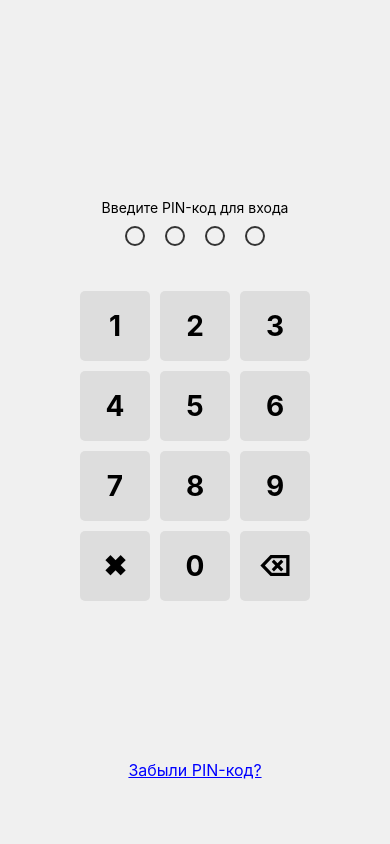
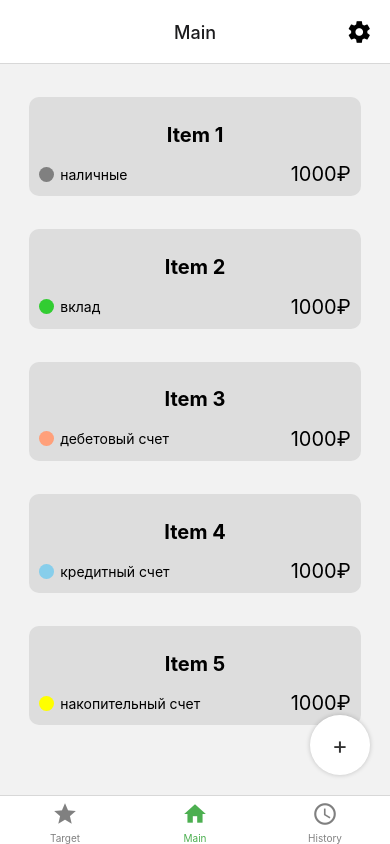
Before and after one commit to voronov-nikita/MyBanker, a React Native app: screen / in a window 390 px wide. Built offline with nearby package versions, Linux system fonts and the light colour scheme.

Commit message:
delete pages: pincode, fogotpassword and change password; update logic database: simply; fixing create button; update config file

```diff
--- a/App.js
+++ b/App.js
@@ -8,15 +8,9 @@ import React from "react";
 
 // импорт отдельных модулей - страниц
 import { HomeScreen } from "./src/pages/HomePage";
-import { AuthScreen } from "./src/pages/AuthPage";
 import { SettingsScreen } from "./src/pages/SettingsPage";
-import { ChangePinScreen } from "./src/pages/ChangePinPage";
 import { AddNewBankScreen } from "./src/pages/AddNewBankPage";
 import { AddNewTargetScreen } from "./src/pages/AddNewTargetPage";
-import { ForgotPasswordScreen } from "./src/pages/ForgotPasswordPage";
-
-import {Test} from "./src/Test";
-// import { loading } from "./src/loadingSettings";
 
 // конфигуратор навигации
 const Stack = createStackNavigator();
@@ -29,42 +23,19 @@ export default function App() {
 		// <Test />
 		<NavigationContainer>
 			<Stack.Navigator
-				initialRouteName="Auth"
+				initialRouteName="Home"
 				screenOptions={{
 					headerStyle: {
-						backgroundColor: "#ffffff",
+						backgroundColor: "#f0f0f0",
 					},
 				}}
 			>
-				<Stack.Screen
-					name="Auth"
-					component={AuthScreen}
-					options={{
-						headerShown: false,
-					}}
-				/>
-
-				<Stack.Screen
-					name="ForgotPassword"
-					component={ForgotPasswordScreen}
-					options={{
-						title: " ",
-					}}
-				/>
 
 				<Stack.Screen
 					name="Home"
 					component={HomeScreen}
 					options={{
 						headerShown: false,
-					}}
-				/>
-
-				<Stack.Screen
-					name="ChangePIN"
-					component={ChangePinScreen}
-					options={{
-						title: " ",
 					}}
 				/>
 
--- a/src/buttons/CreateButton.js
+++ b/src/buttons/CreateButton.js
@@ -19,10 +19,14 @@ export const CreateButton = ({
 }) => {
 	const handleCreate = () => {
 		if (type == "AddBank") {
-			console.log(title, tag, TAGCOLORS.get(tag), comment);
+
+			console.log(title, tag, TAGCOLORS[tag], comment);
+
 			navigation.navigate("Main");
 		} else if (type == "AddTarget") {
+
 			console.log(title, tag, TAGCOLORS[tag], comment, targetSum);
+
 			navigation.navigate("Target");
 		}
 	};
--- a/src/components/KeyBoard.js
+++ /dev/null
@@ -1,130 +0,0 @@
-//
-// Компонент клавиатуры для входа в систему или сброса PIN кода в случае его утери.
-//
-
-import React, { useState, useEffect } from "react";
-import { View, Text, TouchableOpacity, StyleSheet } from "react-native";
-
-import { CONFIG } from "../config";
-
-export const KeyBoardPin = ({ navigation }) => {
-	const [pin, setPin] = useState("");
-	const [textColor, setTextColor] = useState("#000");
-	const [infoText, setInfo] = useState("Введите PIN-код для входа");
-
-	useEffect(() => {
-		if (pin.length === 4 && pin != CONFIG.data.password) {
-			setInfo("Неверный PIN");
-			setTextColor("#ff0000");
-			handleClear();
-		} else if (pin.length === 4 && pin == CONFIG.data.password) {
-			setInfo("Добро пожаловать");
-			setTextColor("#51b155");
-			navigation.replace("Home");
-		}
-	}, [pin]);
-
-	const handlePress = (num) => {
-		if (pin.length < 4) {
-			setPin((prev) => prev + num);
-		}
-	};
-
-	const handleBackspace = () => {
-		setPin((prev) => prev.slice(0, -1));
-	};
-
-	const handleClear = () => {
-		setPin("");
-	};
-
-	const renderCircles = () => {
-		return (
-			<View style={styles.circlesContainer}>
-				{Array(4)
-					.fill("")
-					.map((_, index) => (
-						<View
-							key={index}
-							style={[styles.circle, pin.length > index && styles.filledCircle]}
-						/>
-					))}
-			</View>
-		);
-	};
-
-	return (
-		<View style={styles.container}>
-			<Text style={[styles.titleText, { color: textColor }]}>{infoText}</Text>
-
-			{renderCircles()}
-			<View style={styles.keyboard}>
-				{["1", "2", "3", "4", "5", "6", "7", "8", "9"].map((num) => (
-					<TouchableOpacity
-						key={num}
-						style={styles.key}
-						onPress={() => handlePress(num)}
-					>
-						<Text style={styles.keyText}>{num}</Text>
-					</TouchableOpacity>
-				))}
-				<TouchableOpacity style={styles.key} onPress={handleClear}>
-					<Text style={styles.keyText}>✖</Text>
-				</TouchableOpacity>
-				<TouchableOpacity style={styles.key} onPress={() => handlePress("0")}>
-					<Text style={styles.keyText}>0</Text>
-				</TouchableOpacity>
-				<TouchableOpacity style={styles.key} onPress={handleBackspace}>
-					<Text style={styles.keyText}>⌫</Text>
-				</TouchableOpacity>
-			</View>
-		</View>
-	);
-};
-
-const styles = StyleSheet.create({
-	container: {
-		height: "80%",
-		justifyContent: "center",
-		alignItems: "center",
-	},
-	instruction: {
-		fontSize: 18,
-		marginBottom: 20,
-	},
-	circlesContainer: {
-		flexDirection: "row",
-		marginBottom: 30,
-	},
-	circle: {
-		width: 20,
-		height: 20,
-		borderRadius: 10,
-		borderWidth: 2,
-		borderColor: "#333",
-		margin: 10,
-		backgroundColor: "transparent",
-	},
-	filledCircle: {
-		backgroundColor: "#333",
-	},
-	keyboard: {
-		flexDirection: "row",
-		flexWrap: "wrap",
-		width: 240,
-		justifyContent: "center",
-	},
-	key: {
-		width: 70,
-		height: 70,
-		justifyContent: "center",
-		alignItems: "center",
-		margin: 5,
-		backgroundColor: "#ddd",
-		borderRadius: 5,
-	},
-	keyText: {
-		fontSize: 28,
-		fontWeight: "bold",
-	},
-});
--- a/src/config.js
+++ b/src/config.js
@@ -41,9 +41,9 @@ export const COLORS = {
 // Хеш таблица с цветовой палитрой для тегов
 export const TAGCOLORS = {
 	наличные: "#808080",
-	"дебетовый счет": "#FFA07A",
-	"кредитный счет": "#87CEEB",
-	"накопительный счет": "#FFFF00",
+	'дебетовый счет': "#FFA07A",
+	'кредитный счет': "#87CEEB",
+	'накопительный счет': "#FFFF00",
 	вклад: "#32CD32",
 };
 
--- a/src/pages/AddNewBankPage.js
+++ b/src/pages/AddNewBankPage.js
@@ -27,7 +27,7 @@ export const AddNewBankScreen = ({ navigation }) => {
 	]);
 
 	// функция отрисовки кнопки по условию заполнения
-	renderButton = () => {
+	const renderButton = () => {
 		if (title && tag) {
 			return (
 				<CreateButton
@@ -76,7 +76,7 @@ export const AddNewBankScreen = ({ navigation }) => {
 				/>
 			</View>
 			<View style={styles.underButton}>
-				{this.renderButton()}
+				{renderButton()}
 			</View>
 		</ScrollView>
 	);
--- a/src/pages/AddNewTargetPage.js
+++ b/src/pages/AddNewTargetPage.js
@@ -8,8 +8,8 @@
 //
 
 import React, { useState } from "react";
+import { Picker } from "@react-native-picker/picker";
 import { ScrollView, View, Text, TextInput, StyleSheet } from "react-native";
-import { Picker } from "@react-native-picker/picker";
 
 import { CreateButton, FakeCreacteButton } from "../buttons/CreateButton";
 import { CONFIG } from "../config";
@@ -76,16 +76,16 @@ export const AddNewTargetScreen = ({ navigation }) => {
 					))}
 				</Picker>
 
-				<Text style={styles.label}>Коментарии к цели</Text>
+				<Text style={styles.label}>Комментарии к цели</Text>
 				<TextInput
 					style={styles.inputComment}
-					placeholder="Добавьте коментарий"
+					placeholder="Добавьте комментарий"
 					value={comment}
 					onChangeText={(text) => setComment(text)}
 					multiline={true}
 				/>
 			</View>
-			<View style={styles.underButton}>{this.renderButton()}</View>
+			<View style={styles.underButton}>{renderButton()}</View>
 		</ScrollView>
 	);
 };
--- a/src/pages/AuthPage.js
+++ /dev/null
@@ -1,46 +0,0 @@
-//
-// Страница авторизации.
-// Данная страница необходима для обеспечения безопасности при входе в приложение.
-//
-
-import { StyleSheet, Text, View, TouchableOpacity, SafeAreaView } from "react-native";
-import React from "react";
-
-
-import { KeyBoardPin } from "../components/KeyBoard";
-
-export const AuthScreen = ({ navigation }) => {
-	const handleForgotPin = () => {
-		navigation.navigate("ForgotPassword");
-	};
-
-	return (
-		<SafeAreaView style={styles.container}>
-
-			{/* Встроенная клавиатура для ввода PIN кода */}
-			<KeyBoardPin navigation={navigation}/>
-
-			<View>
-				<TouchableOpacity onPress={handleForgotPin}>
-					<Text style={styles.forgotPinText}>Забыли PIN-код?</Text>
-				</TouchableOpacity>
-			</View>
-		</SafeAreaView>
-	);
-};
-
-const styles = StyleSheet.create({
-	container: {
-		flex: 1,
-		backgroundColor: "#f0f0f0",
-		alignItems: "center",
-		justifyContent: "center",
-	},
-
-	forgotPinText: {
-		marginTop: 20,
-		fontSize: 16,
-		color: "blue",
-		textDecorationLine: "underline",
-	},
-});
--- a/src/pages/ChangePinPage.js
+++ /dev/null
@@ -1,31 +0,0 @@
-//
-// Страница изменения PIN кода.
-// Данная страница необходима для сборса PIN кода и введения нового. Таким образом
-// будет иметься возможность более гибкой настройки защиты.
-//
-
-import { StyleSheet, SafeAreaView } from "react-native";
-import React from "react";
-
-
-import { KeyBoardPin } from "../components/KeyBoard";
-
-export const ChangePinScreen = ({ navigation }) => {
-
-	return (
-		<SafeAreaView style={styles.container}>
-
-			{/* Встроенная клавиатура для ввода PIN кода */}
-			<KeyBoardPin navigation={navigation}/>
-		</SafeAreaView>
-	);
-};
-
-const styles = StyleSheet.create({
-	container: {
-		flex: 1,
-		backgroundColor: "#f0f0f0",
-		alignItems: "center",
-		justifyContent: "center",
-	},
-});
--- a/src/pages/ForgotPasswordPage.js
+++ /dev/null
@@ -1,78 +0,0 @@
-//
-// Страница для востановления и сброса пароля.
-//
-
-import { StyleSheet, Text, SafeAreaView, TextInput, View } from "react-native";
-import React, { useState } from "react";
-
-import { showAlertNotification } from "../components/Notification";
-import { ResetButton } from "../buttons/StandartForgotPassword";
-
-import { CONFIG } from "../config";
-
-export const ForgotPasswordScreen = ({ navigation }) => {
-	const [answer, setAnswer] = useState("");
-
-	return (
-		<SafeAreaView style={styles.container}>
-			<Text style={styles.titleText}>Ответьте на контрольный вопрос</Text>
-
-			<Text style={styles.mainText}>{CONFIG.data.textQuestion[0]}</Text>
-
-			<TextInput
-				style={styles.textInput}
-				placeholder="Ответ на контрольный вопрос"
-				onChangeText={(text) => setAnswer(text)}
-				value={answer}
-			/>
-
-			<View style={styles.underButton}>
-				<ResetButton text={answer} navigation={navigation} />
-			</View>
-		</SafeAreaView>
-	);
-};
-
-const styles = StyleSheet.create({
-	container: {
-		flex: 1,
-		padding: 15,
-	},
-
-	titleText: {
-		fontSize: 20,
-		fontWeight: "bold",
-
-		marginTop: "5%",
-		marginBottom: "13%",
-		padding: "1%",
-	},
-
-	mainText: {
-		fontSize: 18,
-
-		marginBottom: "10%",
-		padding: "1%",
-
-		textDecorationLine: "underline",
-	},
-	textInput: {
-		height: 90,
-		width: "100%",
-
-		fontSize: 16,
-		borderColor: "#ccc",
-		borderWidth: 1,
-
-		margin: "1%",
-		padding: "10%",
-
-		textAlign: "center"
-	},
-
-	underButton: {
-		flex: 1,
-		justifyContent: "flex-end",
-		marginBottom: 20,
-	},
-});
--- a/src/pages/MainPage.js
+++ b/src/pages/MainPage.js
@@ -12,7 +12,7 @@ import { ContainerBank } from "../buttons/ContainerBank";
 
 export const MainScreen = ({ navigation }) => {
 	const [data, setData] = useState([
-		{ id: 0, title: "Item 1", sum: 1000, tag: "наличные" },
+		{ id: 0, title: "Item 1", curentSum: 1000, tag: "наличные" },
 		{ id: 1, title: "Item 2", curentSum: 1000, tag: "вклад" },
 		{ id: 2, title: "Item 3", curentSum: 1000, tag: "дебетовый счет" },
 		{ id: 3, title: "Item 4", curentSum: 1000, tag: "кредитный счет" },
```
Also changed, not shown: src/logic/database.js (+106 -60 lines).
